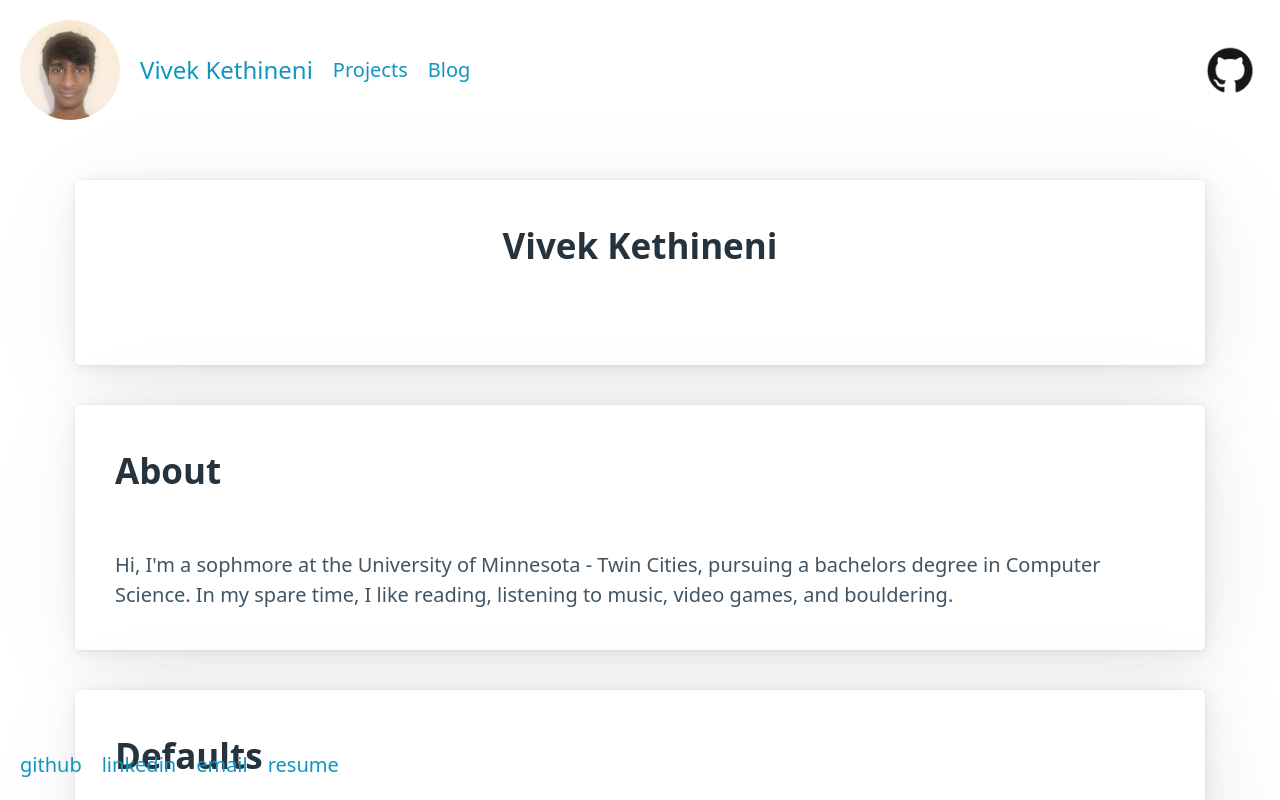
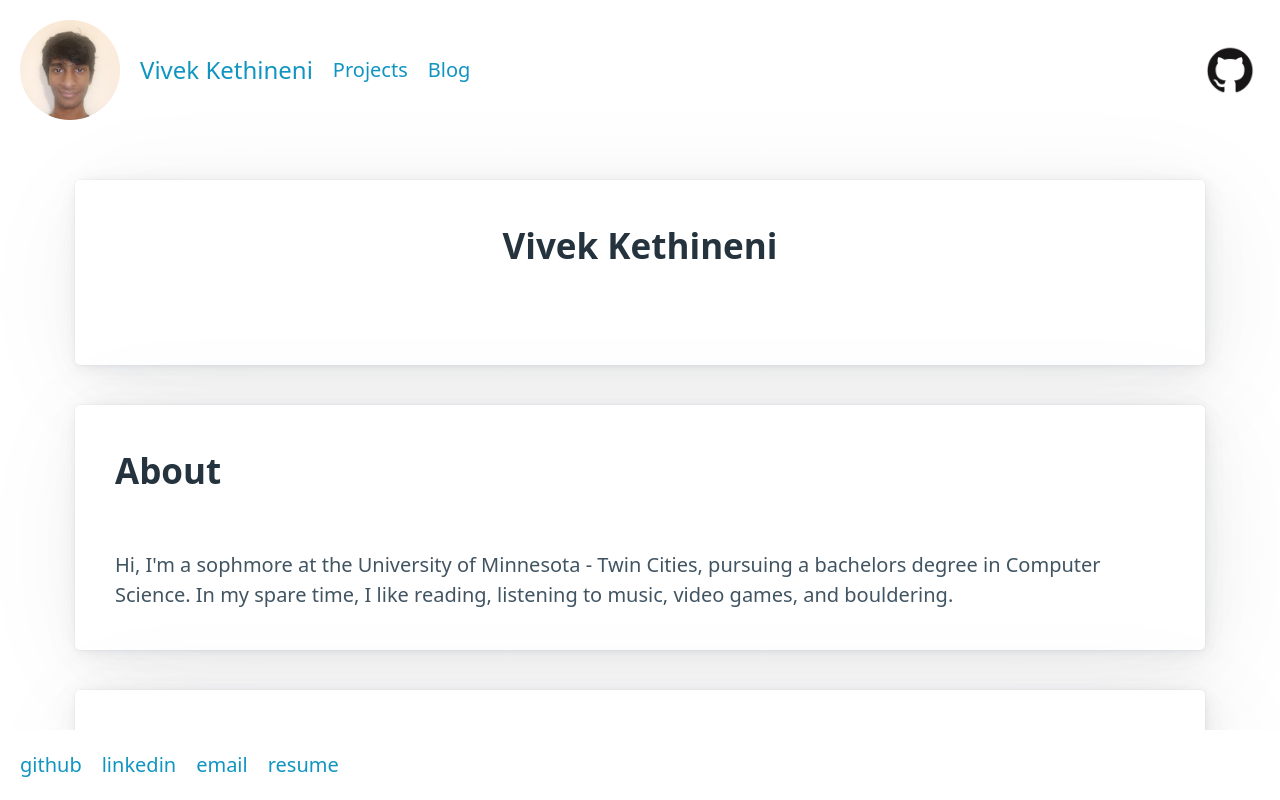
Before and after one commit to uek-1/uek-1.github.io, a SvelteKit app: page / in a window 1280 px wide. Shown: the top 800 px of the page. Built offline with nearby package versions, Linux system fonts and the light colour scheme.

Commit message:
changed css

```diff
--- a/src/routes/+layout.svelte
+++ b/src/routes/+layout.svelte
@@ -61,5 +61,17 @@
     position: fixed;
     left: 0;
     bottom: 0;
+    display:block;
+    background-color: var(--background-color);
+  }
+
+  @media (max-width: 600px) {
+    img.avatar {
+      display: none;
+    }
+
+    img.nav-icon {
+      display: none;
+    }
   }
 </style>
```
Also changed, not shown: 22 other files (tests, documents, lock files or other folders).
